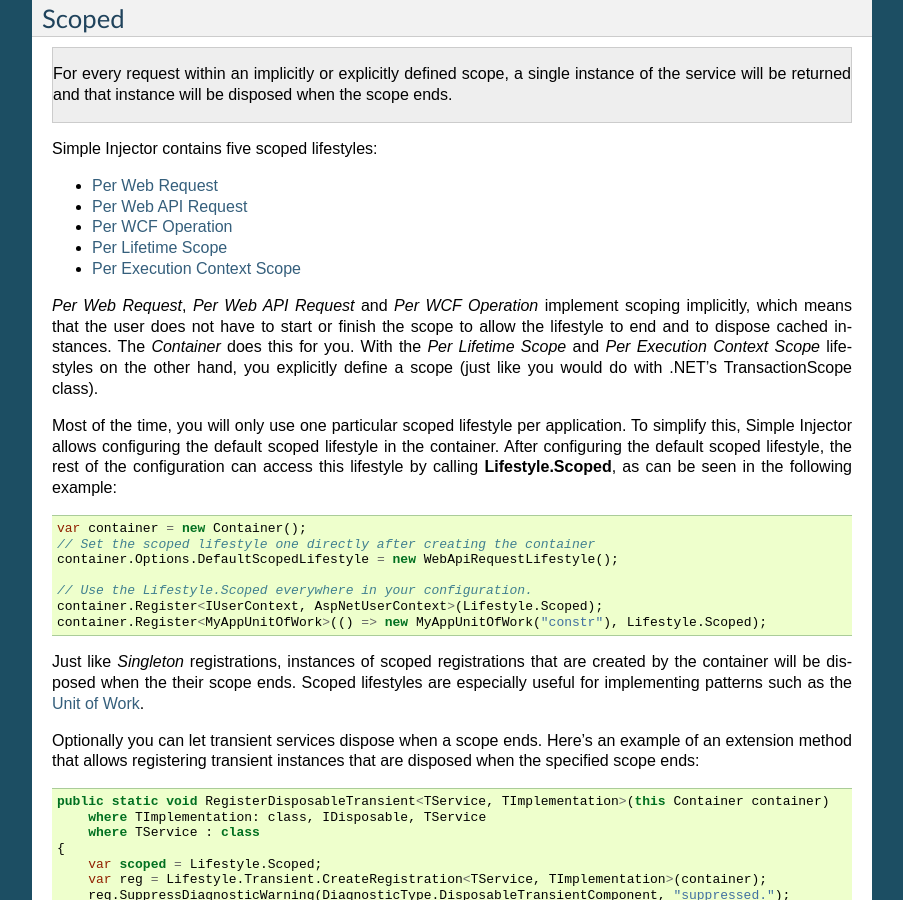
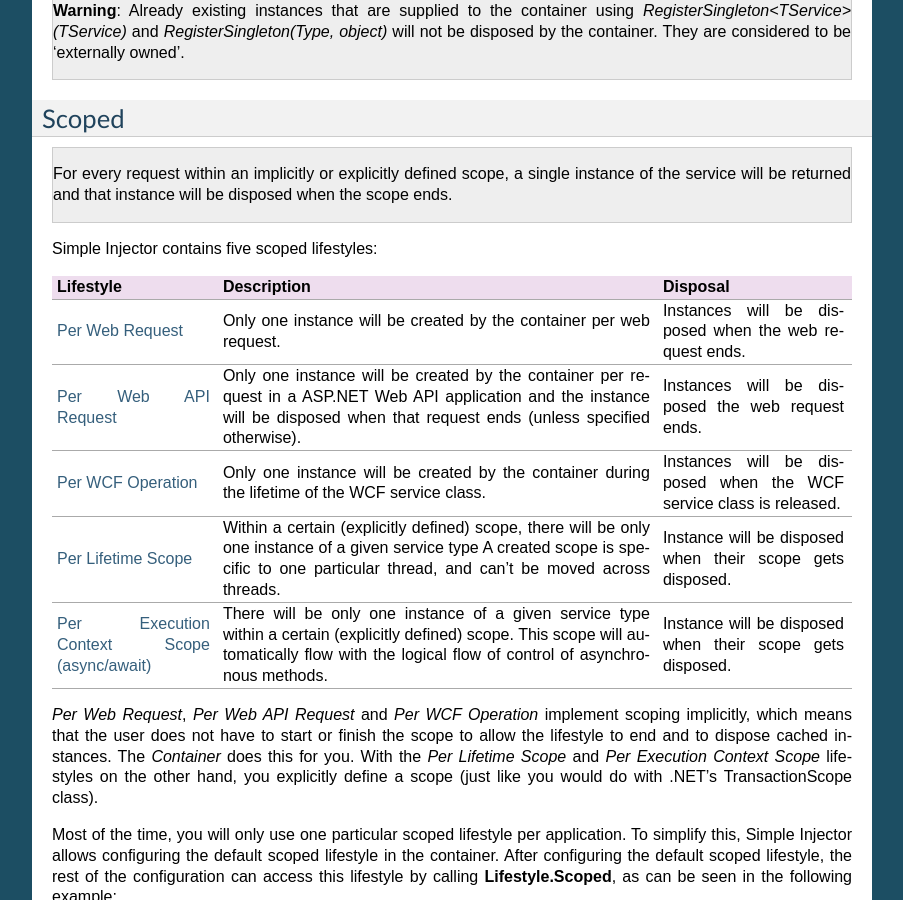
Before and after one commit to simpleinjector/Documentation, a Sphinx documentation site: the page built from source/lifetimes.rst, in a window 1280 px wide and 900 px high, scrolled down 2558 px. Shown: the whole window, without its empty margins (198-1101 px from the left). Built offline with Sphinx 7.4.7, drawn with Linux system fonts in a browser that asks for light colours; some of the changed text lies outside the part shown.

Commit message:
Added cheat sheets for lifestyles.
Fixes #30

```diff
--- a/source/lifetimes.rst
+++ b/source/lifetimes.rst
@@ -6,17 +6,24 @@ Object Lifetime Management is the concept of controlling the number of instances
 
 Below is a list of the most common lifestyles with code examples of how to configure them using Simple Injector:
 
-* :ref:`Transient <Transient>`
-* :ref:`Scoped <Scoped>`
-* :ref:`Singleton <Singleton>`
++-----------------------------------------------+-----------------------------------------------------------------------+----------------------------+
+| Lifestyle                                     | Description                                                           | Disposal                   |
++===============================================+=======================================================================+============================+
+| :ref:`Transient <Transient>`                  | A new instance of the service type will be created each time the      | Never                      |
+|                                               | service is requested from the container. If multiple consumers depend |                            |
+|                                               | on the service within the same graph, each consumer will get its own  |                            |
+|                                               | new instance of the given service.                                    |                            |
++-----------------------------------------------+-----------------------------------------------------------------------+----------------------------+
+| :ref:`Scoped <Scoped>`                        | For every request within an implicitly or explicitly defined scope.   | Instances will be disposed |
+|                                               |                                                                       | when their scope ends.     |
++-----------------------------------------------+-----------------------------------------------------------------------+----------------------------+
+| :ref:`Singleton <Singleton>`                  | There will be at most one instance of the registered service type and | Instances will be disposed |
+|                                               | the container will hold on to that instance until the container is    | when the container is      |
+|                                               | disposed or goes out of scope. Clients will always receive that same  | disposed.                  |
+|                                               | instance from the container.                                          |                            |
++-----------------------------------------------+-----------------------------------------------------------------------+----------------------------+
 
-Many different platform and framework specific flavors are available for the *Scoped* lifestyle, namely:
-
-* :ref:`Per Web Request <PerWebRequest>`
-* :ref:`Per Web API Request <PerWebAPIRequest>`
-* :ref:`Per WCF Operation <PerWcfOperation>`
-* :ref:`Per Lifetime Scope <PerLifetimeScope>`
-* :ref:`Per Execution Context Scope (async/await) <PerExecutionContextScope>`
+Many different platform and framework specific flavors are available for the *Scoped* lifestyle. Please see the :ref:`Scoped <Scoped>` section for more information.
 
 Further reading:
 
@@ -132,11 +139,28 @@ Scoped
 
 Simple Injector contains five scoped lifestyles:
 
-* :ref:`Per Web Request <PerWebRequest>`
-* :ref:`Per Web API Request <PerWebAPIRequest>`
-* :ref:`Per WCF Operation <PerWcfOperation>`
-* :ref:`Per Lifetime Scope <PerLifetimeScope>`
-* :ref:`Per Execution Context Scope <PerExecutionContextScope>`
++-----------------------------------------------+-----------------------------------------------------------------------+----------------------------+
+| Lifestyle                                     | Description                                                           | Disposal                   |
++===============================================+=======================================================================+============================+
+| :ref:`Per Web Request <PerWebRequest>`        | Only one instance will be created by the container per web request.   | Instances will be disposed |
+|                                               |                                                                       | when the web request ends. |
++-----------------------------------------------+-----------------------------------------------------------------------+----------------------------+
+| :ref:`Per Web API Request <PerWebAPIRequest>` | Only one instance will be created by the container per request in a   | Instances will be disposed |
+|                                               | ASP.NET Web API application and the instance will be disposed when    | the web request ends.      |
+|                                               | that request ends (unless specified otherwise).                       |                            |
++-----------------------------------------------+-----------------------------------------------------------------------+----------------------------+
+| :ref:`Per WCF Operation <PerWcfOperation>`    | Only one instance will be created by the container during the lifetime| Instances will be disposed |
+|                                               | of the WCF service class.                                             | when the WCF service class |
+|                                               |                                                                       | is released.               |
++-----------------------------------------------+-----------------------------------------------------------------------+----------------------------+
+| :ref:`Per Lifetime Scope <PerLifetimeScope>`  | Within a certain (explicitly defined) scope, there will be only one   | Instance will be disposed  |
+|                                               | instance of a given service type A created scope is specific to one   | when their scope gets      |
+|                                               | particular thread, and can't be moved across threads.                 | disposed.                  |
++-----------------------------------------------+-----------------------------------------------------------------------+----------------------------+
+| :ref:`Per Execution Context Scope             | There will be only one instance of a given service type within a      | Instance will be disposed  |
+| (async/await) <PerExecutionContextScope>`     | certain (explicitly defined) scope. This scope will automatically     | when their scope gets      |
+|                                               | flow with the logical flow of control of asynchronous methods.        | disposed.                  |
++-----------------------------------------------+-----------------------------------------------------------------------+----------------------------+
 
 *Per Web Request*, *Per Web API Request* and *Per WCF Operation* implement scoping implicitly, which means that the user does not have to start or finish the scope to allow the lifestyle to end and to dispose cached instances. The *Container* does this for you. With the *Per Lifetime Scope* and *Per Execution Context Scope* lifestyles on the other hand, you explicitly define a scope (just like you would do with .NET's TransactionScope class).
 
```
